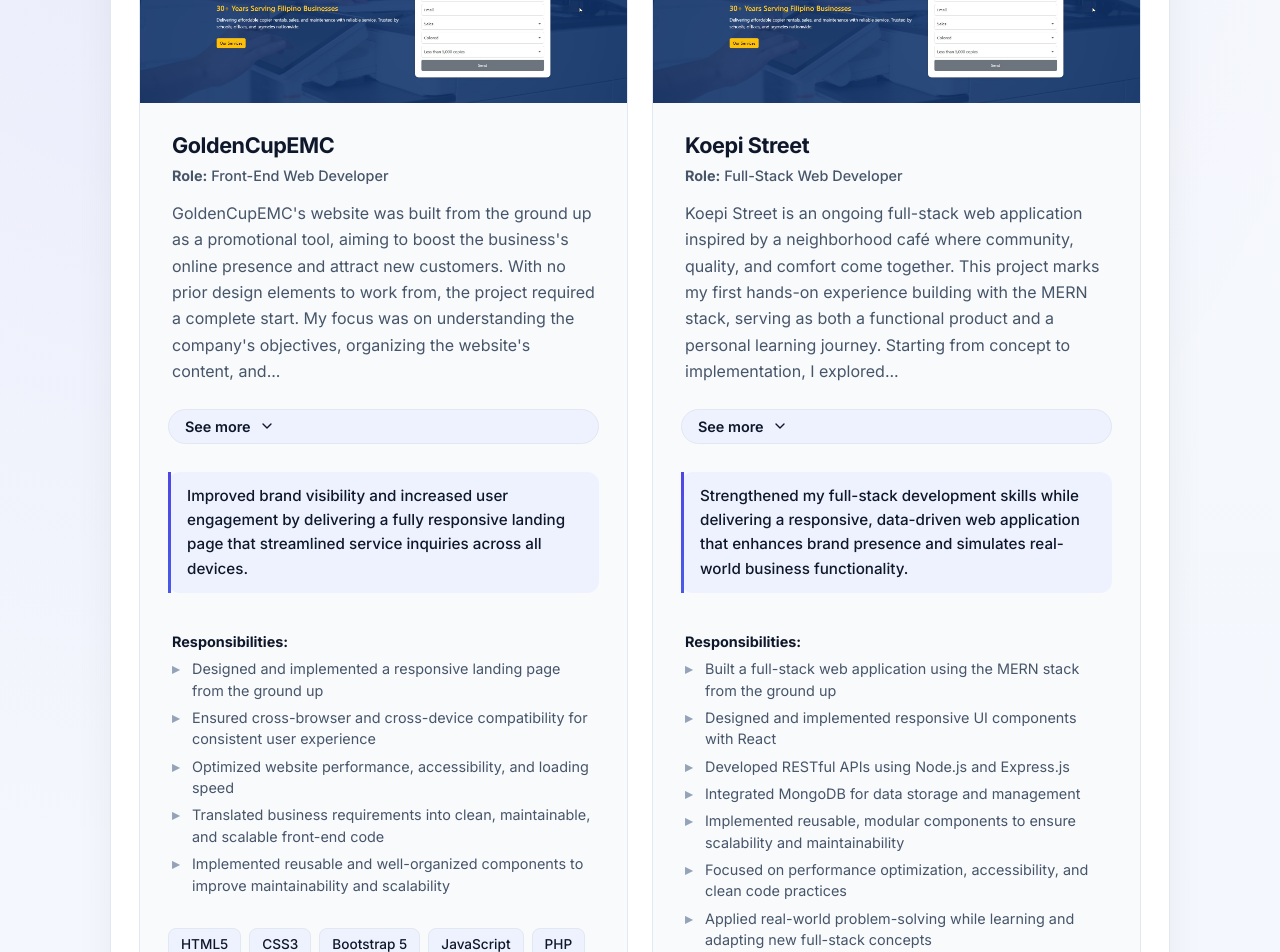
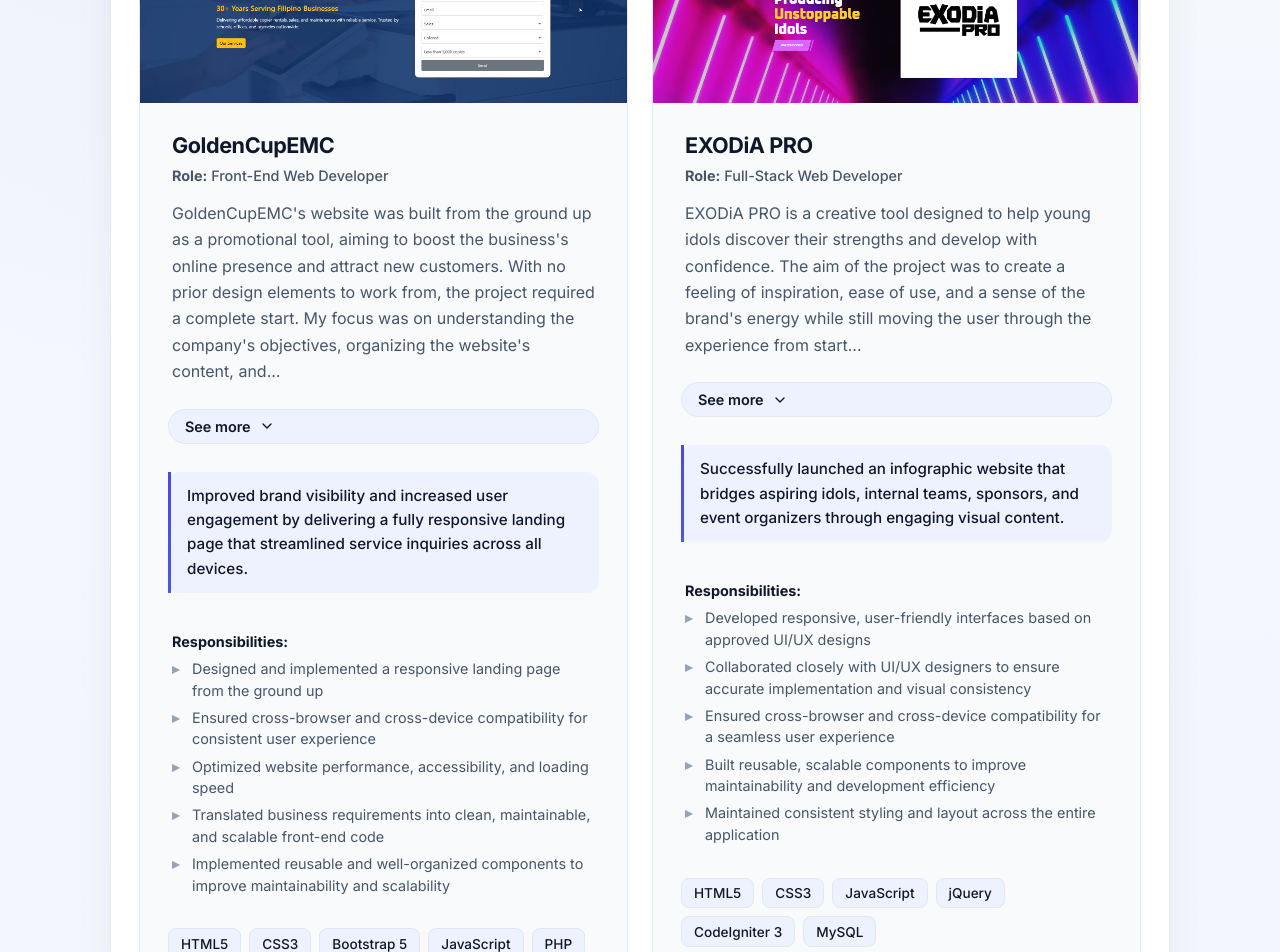
Before and after one commit to ElijahZacarias02/my_portfolio, a Vue app: page / in a window 1280 px wide. Shown: the part 1560-2512 px from the top of the page. Built offline with nearby package versions, Linux system fonts and the light colour scheme.

Commit message:
Removed unfinished project

```diff
--- a/src/App.vue
+++ b/src/App.vue
@@ -26,27 +26,27 @@
     image: goldencupemcImage,
   },
 
-  {
-  title: 'Koepi Street',
-  description:
-    'Koepi Street is an ongoing full-stack web application inspired by a neighborhood café where community, quality, and comfort come together. This project marks my first hands-on experience building with the MERN stack, serving as both a functional product and a personal learning journey. Starting from concept to implementation, I explored how React, Node.js, Express, and MongoDB work together to create a seamless user experience. Throughout development, I focused on structuring scalable components, managing data flow, and implementing backend APIs while continuously improving my understanding of full-stack architecture. The project reflects my growth as a developer, combining technical exploration with thoughtful design to capture the warm, welcoming identity of a community café.',
-  impact:
-    'Strengthened my full-stack development skills while delivering a responsive, data-driven web application that enhances brand presence and simulates real-world business functionality.',
-  role: 'Full-Stack Web Developer',
-  responsibilities: [
-    'Built a full-stack web application using the MERN stack from the ground up',
-    'Designed and implemented responsive UI components with React',
-    'Developed RESTful APIs using Node.js and Express.js',
-    'Integrated MongoDB for data storage and management',
-    'Implemented reusable, modular components to ensure scalability and maintainability',
-    'Focused on performance optimization, accessibility, and clean code practices',
-    'Applied real-world problem-solving while learning and adapting new full-stack concepts',
-  ],
-  tags: ['HTML5', 'CSS3', 'React', 'Node.js', 'Express.js', 'MongoDB', 'Supabase'],
-  link: 'https://koepistreet.netlify.app/',
-  github: 'https://github.com/ElijahZacarias02/koepi-street',
-  image: goldencupemcImage,
-},
+//   {
+//   title: 'Koepi Street',
+//   description:
+//     'Koepi Street is an ongoing full-stack web application inspired by a neighborhood café where community, quality, and comfort come together. This project marks my first hands-on experience building with the MERN stack, serving as both a functional product and a personal learning journey. Starting from concept to implementation, I explored how React, Node.js, Express, and MongoDB work together to create a seamless user experience. Throughout development, I focused on structuring scalable components, managing data flow, and implementing backend APIs while continuously improving my understanding of full-stack architecture. The project reflects my growth as a developer, combining technical exploration with thoughtful design to capture the warm, welcoming identity of a community café.',
+//   impact:
+//     'Strengthened my full-stack development skills while delivering a responsive, data-driven web application that enhances brand presence and simulates real-world business functionality.',
+//   role: 'Full-Stack Web Developer',
+//   responsibilities: [
+//     'Built a full-stack web application using the MERN stack from the ground up',
+//     'Designed and implemented responsive UI components with React',
+//     'Developed RESTful APIs using Node.js and Express.js',
+//     'Integrated MongoDB for data storage and management',
+//     'Implemented reusable, modular components to ensure scalability and maintainability',
+//     'Focused on performance optimization, accessibility, and clean code practices',
+//     'Applied real-world problem-solving while learning and adapting new full-stack concepts',
+//   ],
+//   tags: ['HTML5', 'CSS3', 'React', 'Node.js', 'Express.js', 'MongoDB', 'Supabase'],
+//   link: 'https://koepistreet.netlify.app/',
+//   github: 'https://github.com/ElijahZacarias02/koepi-street',
+//   image: goldencupemcImage,
+// },
 
 
 
```
